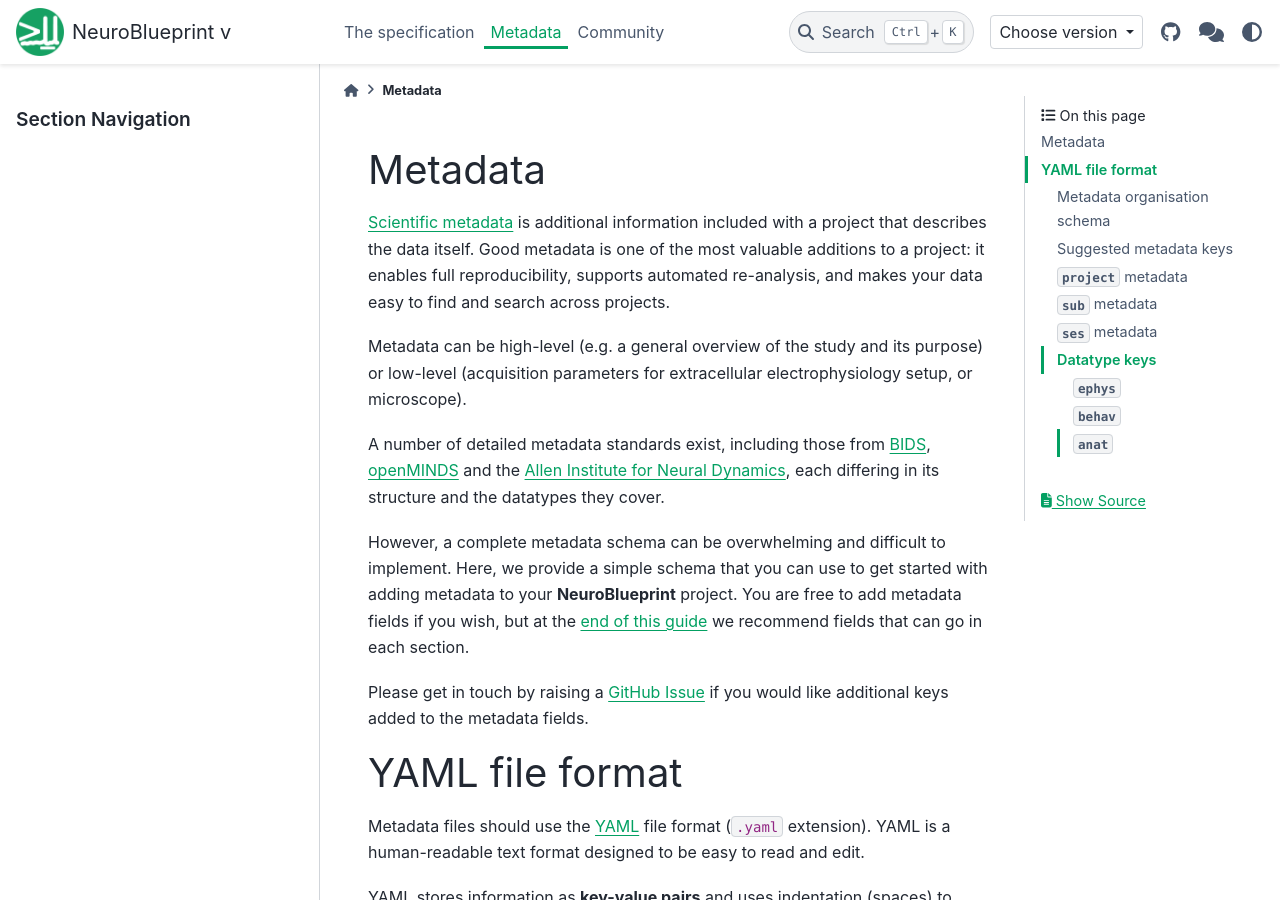
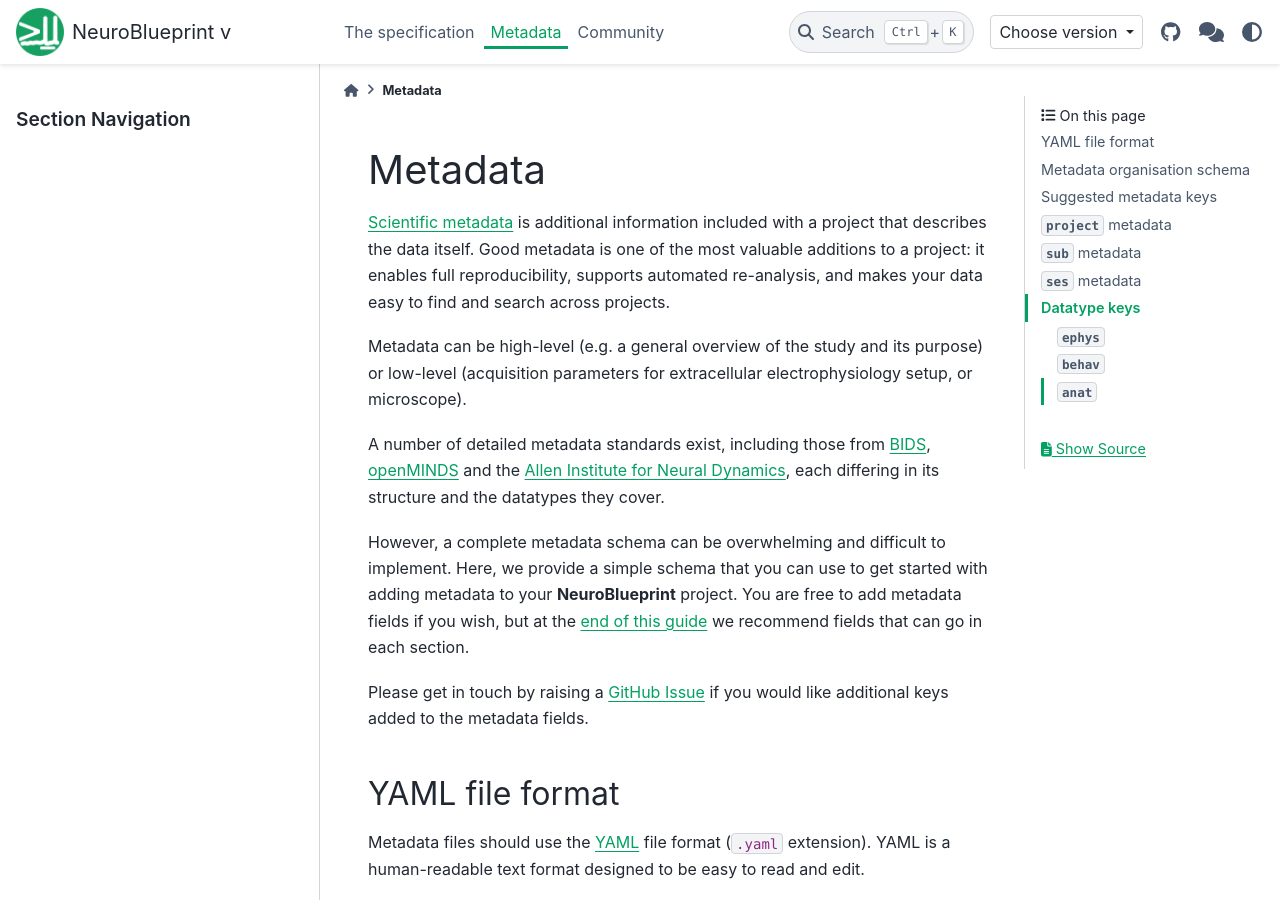
Before and after one commit to neuroinformatics-unit/NeuroBlueprint, a Sphinx documentation site: the page built from docs/source/metadata.md, in a window 1280 px wide and 900 px high. Built offline with Sphinx 7.4.7 and the PyData theme 0.15.4, drawn with Linux system fonts in a browser that asks for light colours; the version number could not be read and is left out.

Commit message:
Fix again.

```diff
--- a/docs/source/metadata.md
+++ b/docs/source/metadata.md
@@ -27,7 +27,7 @@ Please get in touch by raising a
 [GitHub Issue](https://github.com/neuroinformatics-unit/NeuroBlueprint/issues)
 if you would like additional keys added to the metadata fields.
 
-# YAML file format
+## YAML file format
 
 Metadata files should use the [YAML](https://yaml.org/) file format (`.yaml` extension).
 YAML is a human-readable text format designed to be easy to read and edit.
```
